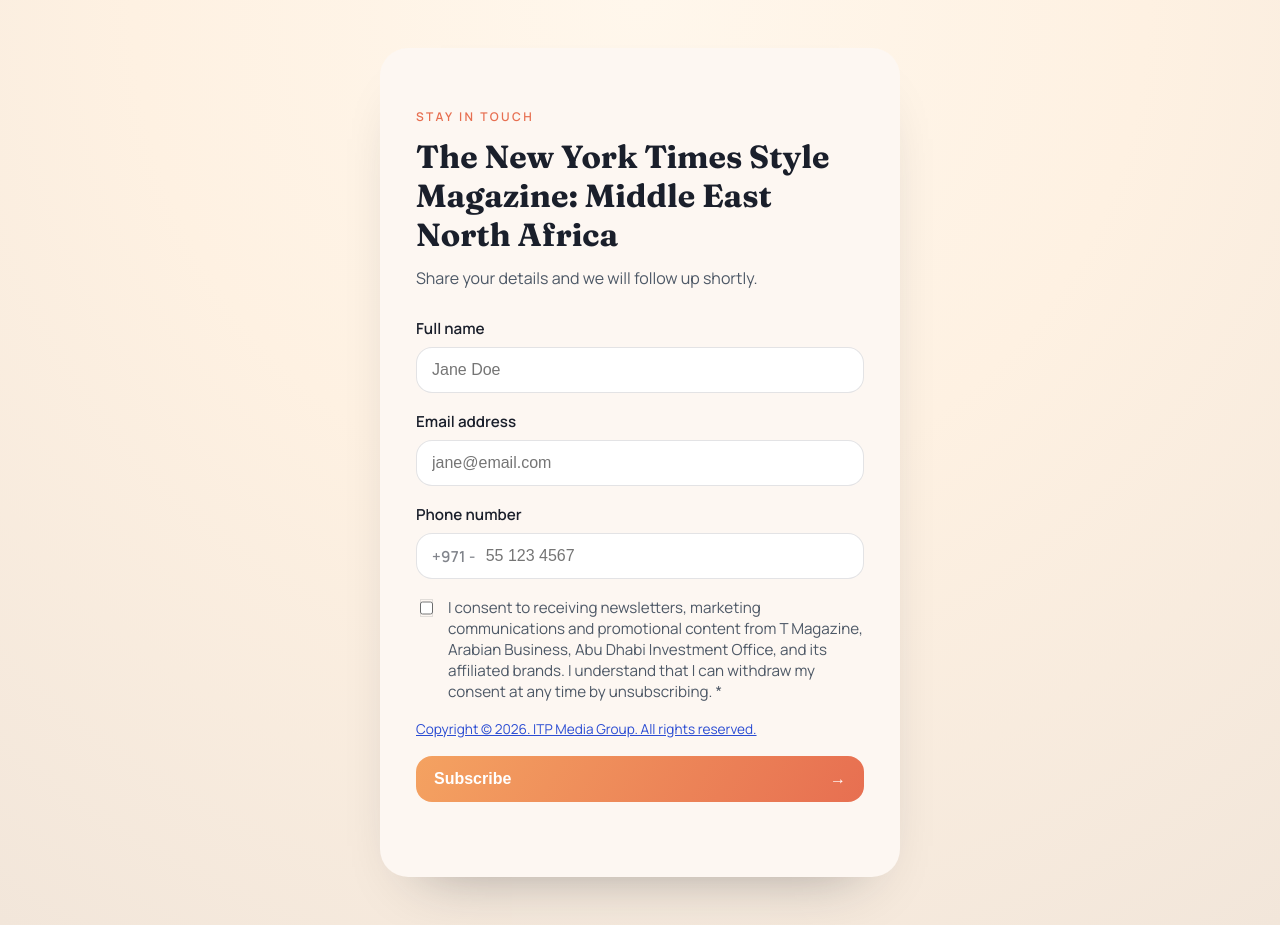
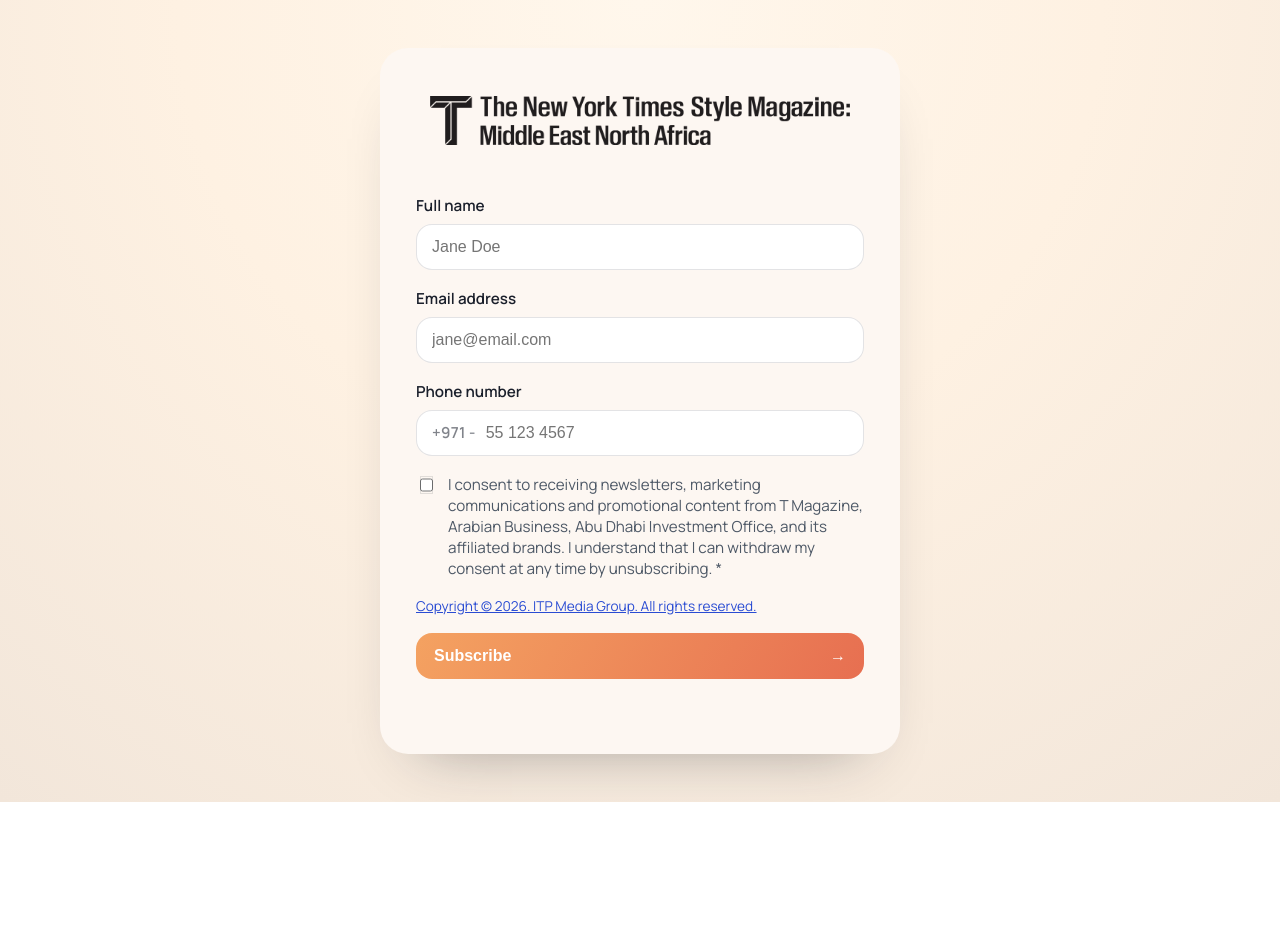
Before and after one commit to Hasanshkera10/form-reg, a plain HTML site: page index.html in a window 1280 px wide. After the commit the page ends 802 px from the top, so only its background shows below. Drawn offline with nearby package versions, Linux system fonts and the light colour scheme.

Commit message:
Replace header with logo

```diff
--- a/index.html
+++ b/index.html
@@ -11,9 +11,11 @@
       <section class="card" aria-live="polite">
         <div class="card__accent" aria-hidden="true"></div>
         <header class="card__header">
-          <p class="eyebrow">Stay in touch</p>
-          <h1>The New York Times Style Magazine: Middle East North Africa</h1>
-          <p class="subhead">Share your details and we will follow up shortly.</p>
+          <img
+            class="header-logo"
+            src="logo.png"
+            alt="The New York Times Style Magazine: Middle East North Africa"
+          />
         </header>
 
         <div class="panel-stack">
--- a/style.css
+++ b/style.css
@@ -56,9 +56,17 @@
 }
 
 .card__header h1 {
-  margin: 8px 0 12px;
+  margin: 0 0 18px;
   font-family: "Fraunces", serif;
   font-size: 2rem;
+}
+
+.header-logo {
+  width: 100%;
+  max-width: 420px;
+  height: auto;
+  display: block;
+  margin: 0 auto 50px;
 }
 
 .eyebrow {
```
Also changed, not shown: logo.png (added).
